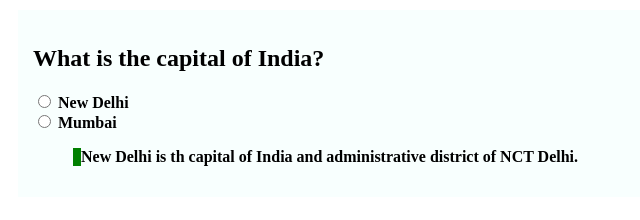
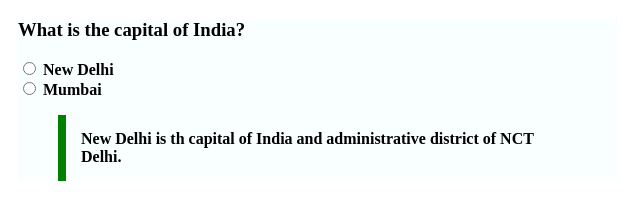
Before and after one commit to acciojob/trivia-Bhupendra8896, a website: page main.html in a window 1280 px wide. Shown: the whole page, without its empty margins (0-640 px from the left). Drawn offline with Linux system fonts and the light colour scheme.

Commit message:
created a submission

```diff
--- a/main.html
+++ b/main.html
@@ -12,7 +12,7 @@
 </script>
 
 <div>
-	<h2>What is the capital of India?</h2>
+	<h3>What is the capital of India?</h3>
 <form>
 	<input type="radio" name="state" value="New Delhi">
 <label for="">New Delhi</label> <br>
--- a/styles.css
+++ b/styles.css
@@ -2,12 +2,13 @@
 /* Your CSS Code here. */
 div{max-width: 600px;
 margin: 10px;
-padding: 15px;
+/* padding: 15px; */
 
 background-color: #f8fffe;
 font-weight: bold
 
 }
 blockquote{
+	padding: 15px;
 	border-left: 8px solid green;
 }
```
